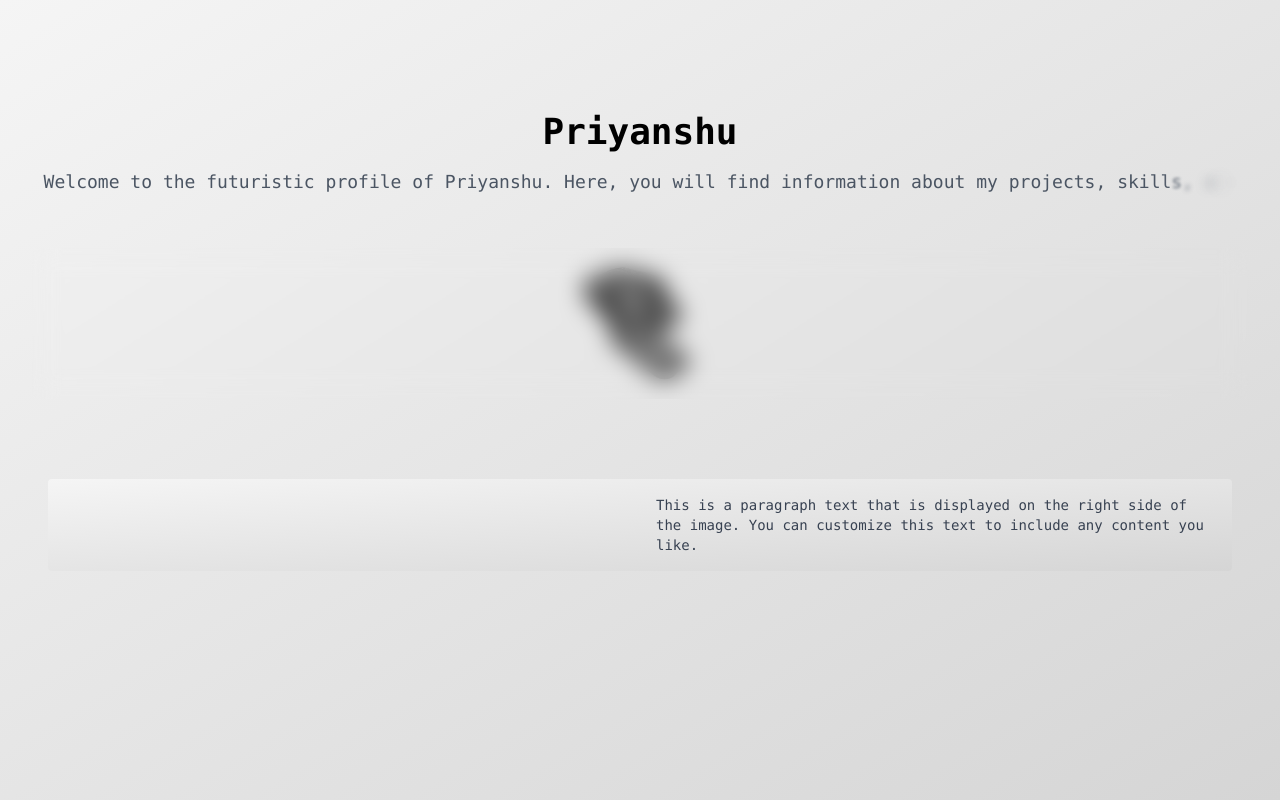
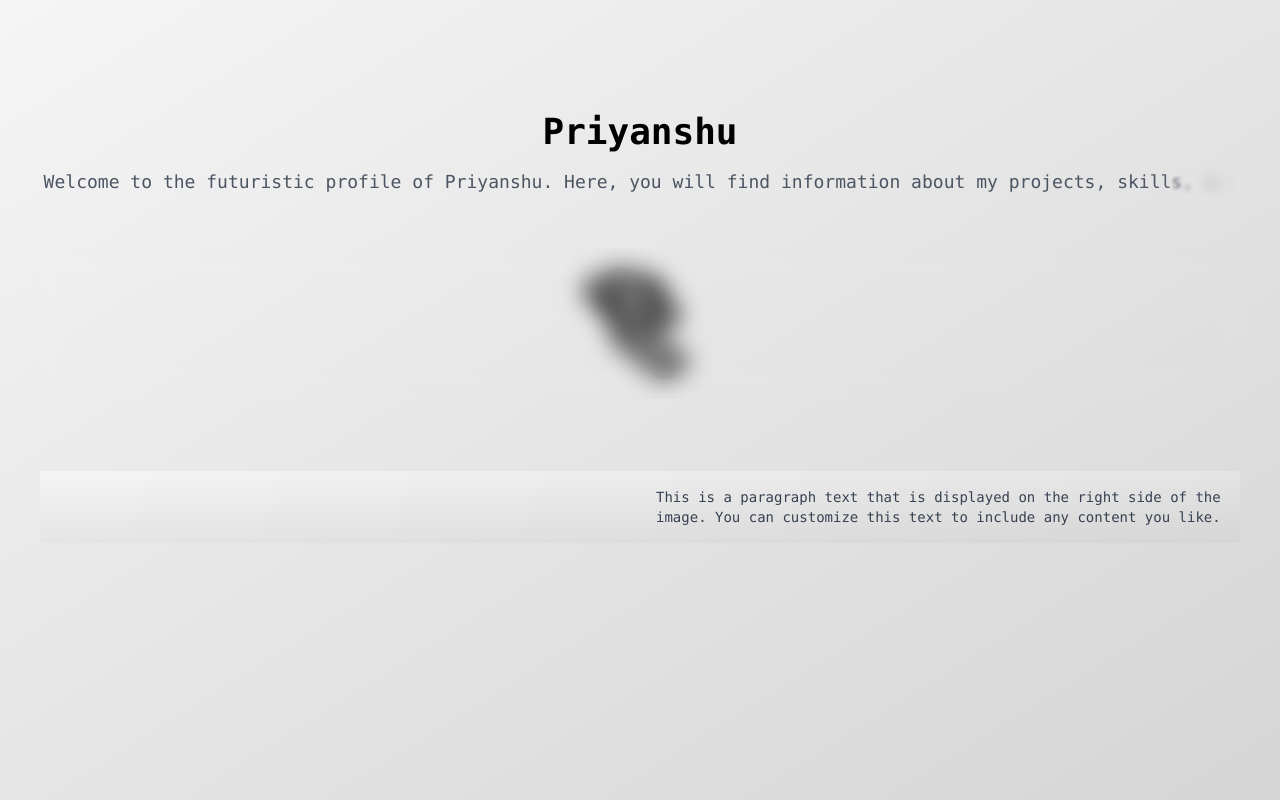
Before and after one commit to Priyansxu/Website, a Next.js app: page / in a window 1280 px wide. Built offline with nearby package versions, Linux system fonts and the light colour scheme.

Commit message:
Update index.js

```diff
--- a/pages/index.js
+++ b/pages/index.js
@@ -63,8 +63,7 @@ export default function Page() {
             />
           </div>
         </section>
-        <section className="mt-6 mx-6">
-          <div className="p-6">
+        <section className="mt-6 mx-6 p-4">
 <div className="rounded bg-gradient-to-br from-[#f5f5f5] to-[#d5d5d5] flex items-center justify-center">
             <div className="relative w-1/2 h-48 md:h-full">
               <Image
@@ -81,7 +80,6 @@ export default function Page() {
               </p>
             </div>
           </div>
-       </div>
         </section>
       </main>
     </div>
```
